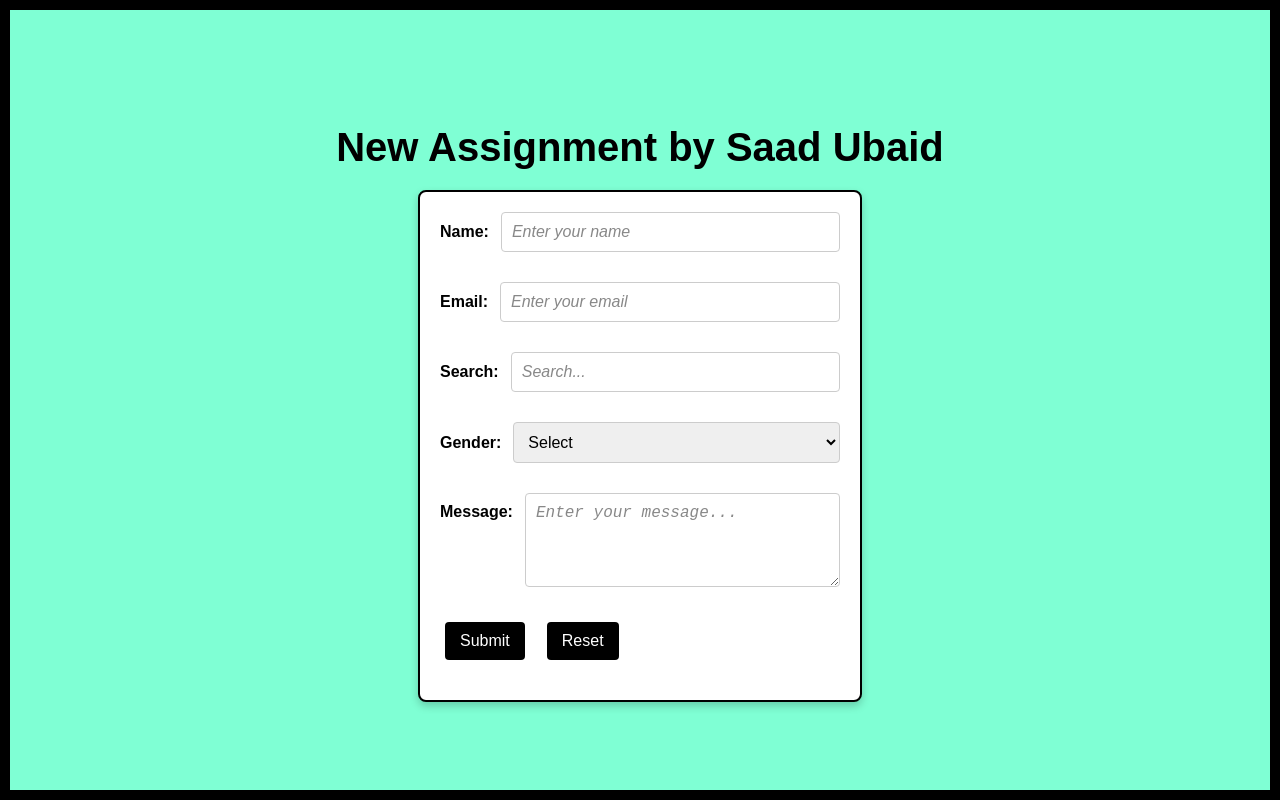
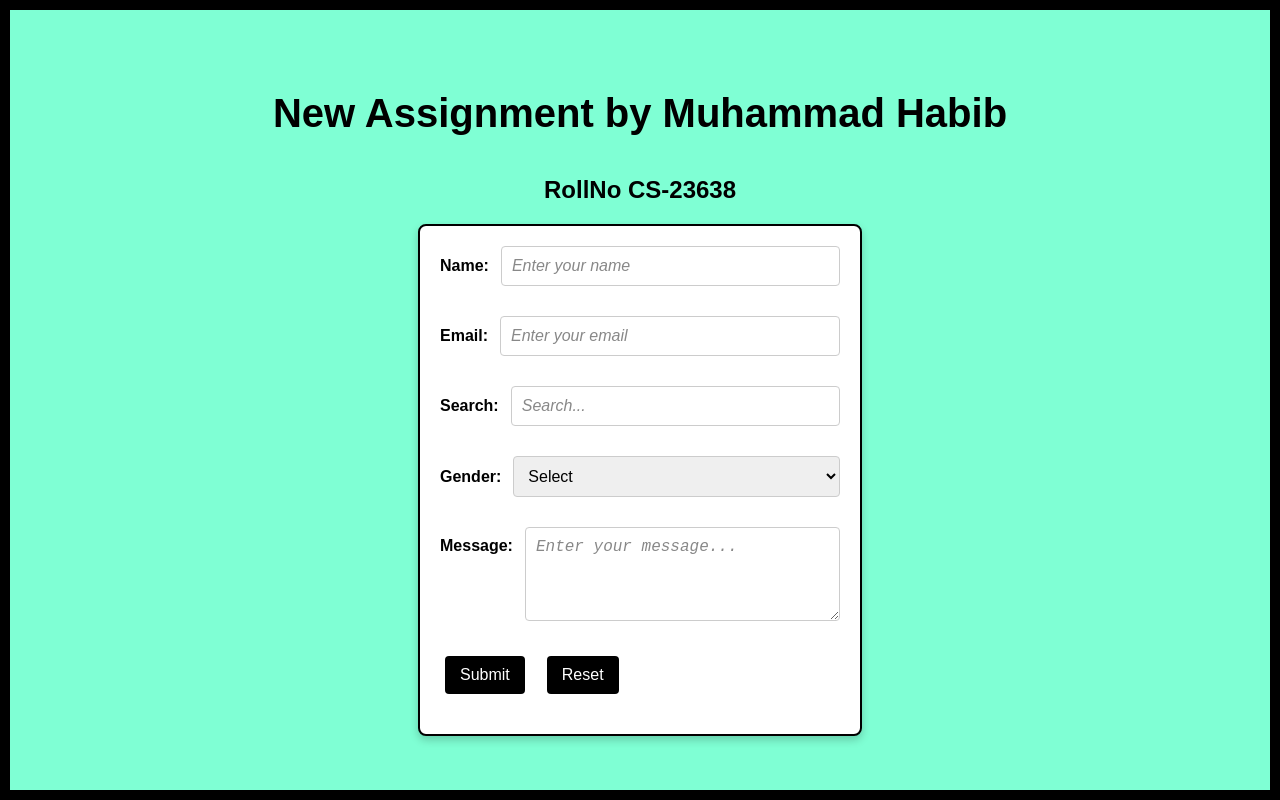
Before and after one commit to sibshahz/git_basics, a plain HTML site: page index.html in a window 1280 px wide. Drawn offline with Linux system fonts and the light colour scheme.

Commit message:
Changing name and adding rollno

```diff
--- a/index.html
+++ b/index.html
@@ -8,7 +8,8 @@
   <script src="./script.js" defer></script>
 </head>
 <body>
-  <h1>New Assignment by Saad Ubaid</h1>
+  <h1>New Assignment by Muhammad Habib</h1>
+  <h2>RollNo CS-23638</h2>
   <form action="submit-form.php" method="post">
 
     <div>
```
